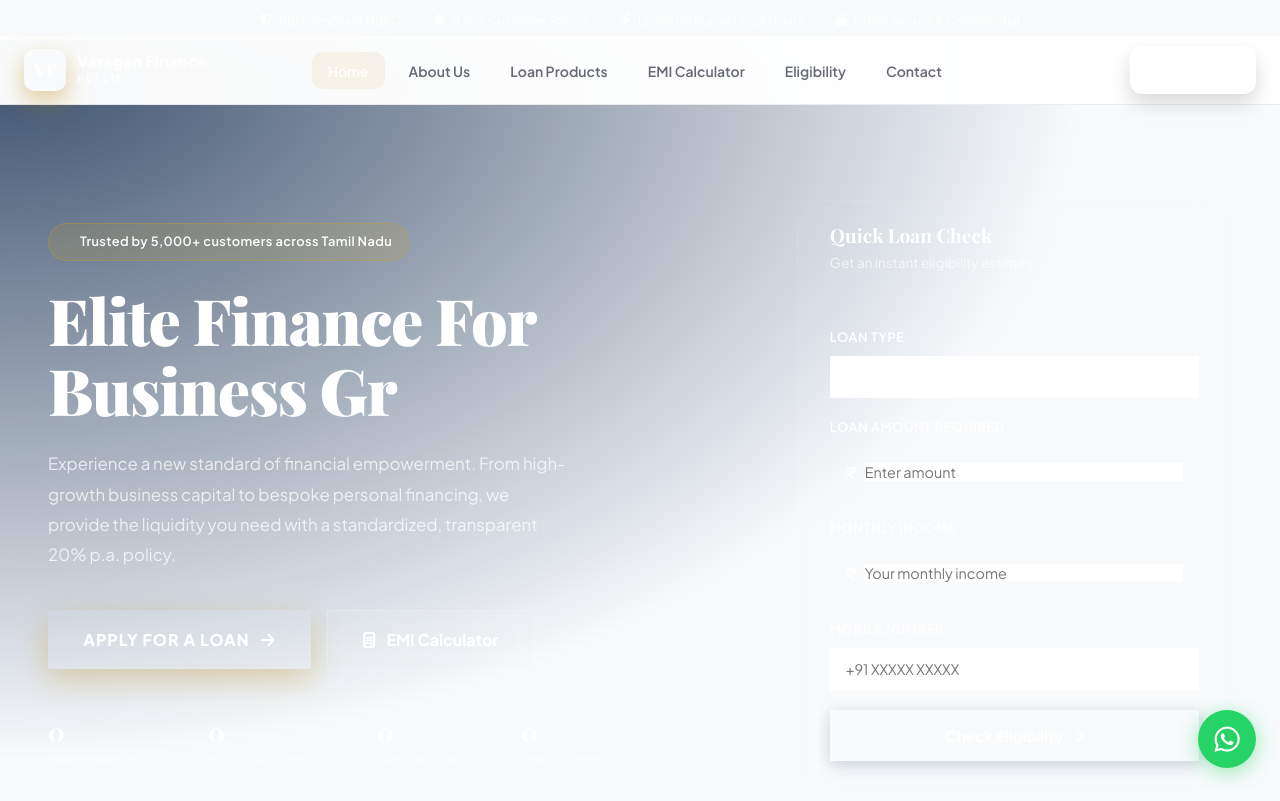
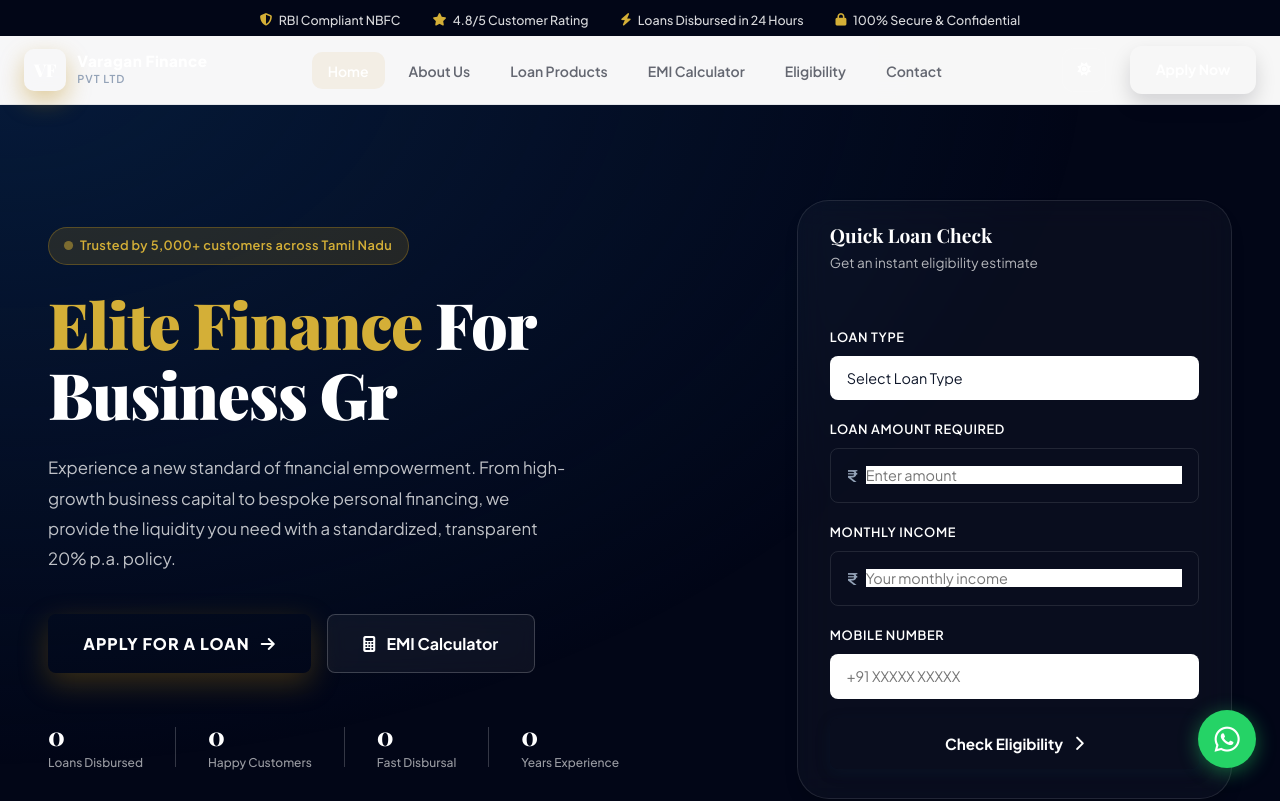
Before and after one commit to kk12345git/varaganfinance, a plain HTML site: page index.html in a window 1280 px wide. Shown: the top 801 px of the page. Drawn offline with nearby package versions, Linux system fonts and the light colour scheme.

Commit message:
fix debug

```diff
--- a/script.js
+++ b/script.js
@@ -224,4 +224,44 @@
     });
   }
 
+  // ── Global Functions ──────────────────────────────────────
+  window.toggleFaq = function(element) {
+    const answer = element.nextElementSibling;
+    const isOpen = answer.classList.contains('show');
+
+    // Close all other FAQs
+    document.querySelectorAll('.faq-a').forEach(el => {
+      el.classList.remove('show');
+      el.previousElementSibling.classList.remove('open');
+    });
+
+    if (!isOpen) {
+      answer.classList.add('show');
+      element.classList.add('open');
+    }
+  };
+
+  window.checkEligibility = function() {
+    const amount = document.getElementById('loanAmount')?.value;
+    const income = document.getElementById('monthlyIncome')?.value;
+    const resultDiv = document.getElementById('eligibilityResult');
+
+    if (!amount || !income) {
+      resultDiv.style.display = 'block';
+      resultDiv.className = 'eligibility-result ineligible';
+      resultDiv.innerHTML = 'Please fill out all fields.';
+      return;
+    }
+
+    if (income * 50 >= amount) {
+      resultDiv.style.display = 'block';
+      resultDiv.className = 'eligibility-result eligible';
+      resultDiv.innerHTML = '✅ You are eligible! <a href="apply.html" style="text-decoration:underline; font-weight:bold;">Apply Now</a>';
+    } else {
+      resultDiv.style.display = 'block';
+      resultDiv.className = 'eligibility-result ineligible';
+      resultDiv.innerHTML = '⚠️ Loan amount might be too high for this income.';
+    }
+  };
+
 });
--- a/styles.css
+++ b/styles.css
@@ -25,47 +25,82 @@
   --c-gold-luxe: #D4AF37;
   --c-white:     #ffffff;
 
+  /* Additional missing variables used across the design */
+  --dark:        #0f172a;
+  --light:       rgba(255, 255, 255, 0.1);
+  --gray:        #94a3b8;
+  --gold2:       #d4af37;
+  --navy2:       #0a1f3f;
+  --navy3:       #1e3a8a;
+  --off:         #051124;
+  --green:       #10b981;
+  --red:         #ef4444;
+
+  /* Theme agnostic variables */
+  --radius-sm: 12px;
+  --radius-md: 20px;
+  --radius-lg: 32px;
+  --radius: 8px;
+  --trans-smooth: all 0.6s cubic-bezier(0.23, 1, 0.32, 1);
+  --trans-spring: all 0.5s cubic-bezier(0.175, 0.885, 0.32, 1.275);
+  --trans: all 0.3s ease;
+
+  --f-h1: clamp(2.5rem, 8vw, 4.5rem);
+  --f-h2: clamp(2rem, 5vw, 3.5rem);
+  --f-h3: clamp(1.5rem, 3vw, 2.2rem);
+  --f-p:  clamp(0.95rem, 1.1vw, 1.15rem);
+  --font-display: 'Playfair Display', serif;
+  --font-body:    'Plus Jakarta Sans', sans-serif;
+
+  /* Theme-specific variables (Dark mode default) */
+  --bg-main: #020617;
+  --text-main: #ffffff;
+
   /* Advanced Glassmorphism Levels */
+  --glass-bg: rgba(255, 255, 255, 0.03);
   --glass-1: rgba(255, 255, 255, 0.03);
   --glass-2: rgba(255, 255, 255, 0.08);
   --glass-3: rgba(255, 255, 255, 0.12);
   --glass-border: rgba(255, 255, 255, 0.1);
   --glass-shadow: 0 24px 64px -12px rgba(0, 0, 0, 0.5);
+  --glass-glow: 0 0 20px rgba(212, 175, 55, 0.1);
 
-  /* Fluid Typography (Clamp) */
-  --font-display: 'Playfair Display', serif;
-  --font-body:    'Plus Jakarta Sans', sans-serif;
-
-  --f-h1: clamp(2.5rem, 8vw, 4.5rem);
-  --f-h2: clamp(2rem, 5vw, 3.5rem);
-  --f-h3: clamp(1.5rem, 3vw, 2.2rem);
-  --f-p:  clamp(0.95rem, 1.1vw, 1.15rem);
-
-  /* Layout & Motion */
-  --radius-sm: 12px;
-  --radius-md: 20px;
-  --radius-lg: 32px;
-  --trans-smooth: all 0.6s cubic-bezier(0.23, 1, 0.32, 1);
-  --trans-spring: all 0.5s cubic-bezier(0.175, 0.885, 0.32, 1.275);
+  --shadow: 0 4px 6px -1px rgba(0, 0, 0, 0.2);
+  --shadow-lg: 0 10px 15px -3px rgba(0, 0, 0, 0.2);
 }
 
 /* Dark/Light Mode Variables */
 [data-theme="light"] {
+  --bg-main: #f8fafc;
+  --text-main: #0f172a;
+
   --obsidian:    210 40% 98%;
   --navy:        217 33% 17%;
   --white:       222 47% 4%;
   --off-white:   0 0% 100%;
+
+  --dark: #0f172a;
+  --light: rgba(15, 23, 42, 0.1);
+  --gray: #475569;
+  --gold2: #B8860B;
+  --navy2: #1e3a8a;
+  --navy3: #3b82f6;
+  --off: #ffffff;
+
+  --glass-bg: rgba(255, 255, 255, 0.7);
   --glass-1: rgba(0, 0, 0, 0.03);
   --glass-2: rgba(0, 0, 0, 0.06);
   --glass-border: rgba(0, 0, 0, 0.08);
+  --glass-shadow: 0 24px 64px -12px rgba(0, 0, 0, 0.1);
+  --glass-glow: 0 0 20px rgba(212, 175, 55, 0.1);
 }
 
 *, *::before, *::after { margin:0;padding:0;box-sizing:border-box; }
 html { scroll-behavior:smooth; }
 body {
   font-family: var(--font-body);
-  background: var(--white);
-  color: var(--dark);
+  background: var(--bg-main);
+  color: var(--text-main);
   line-height: 1.7;
   -webkit-font-smoothing: antialiased;
   overflow-x: hidden;
@@ -629,14 +664,6 @@
   50% { transform: scale(1.1); box-shadow: 0 0 40px var(--gold-muted); }
 }
 
-/* ── Typography & Base ───────────────────────────────────── */
-body {
-  font-family: var(--font-body);
-  background: hsl(var(--off-white));
-  color: hsl(var(--white));
-  line-height: 1.7;
-  -webkit-font-smoothing: antialiased;
-}
 
 h1, h2, h3 { font-family: var(--font-display); line-height: 1.1; }
 
```
